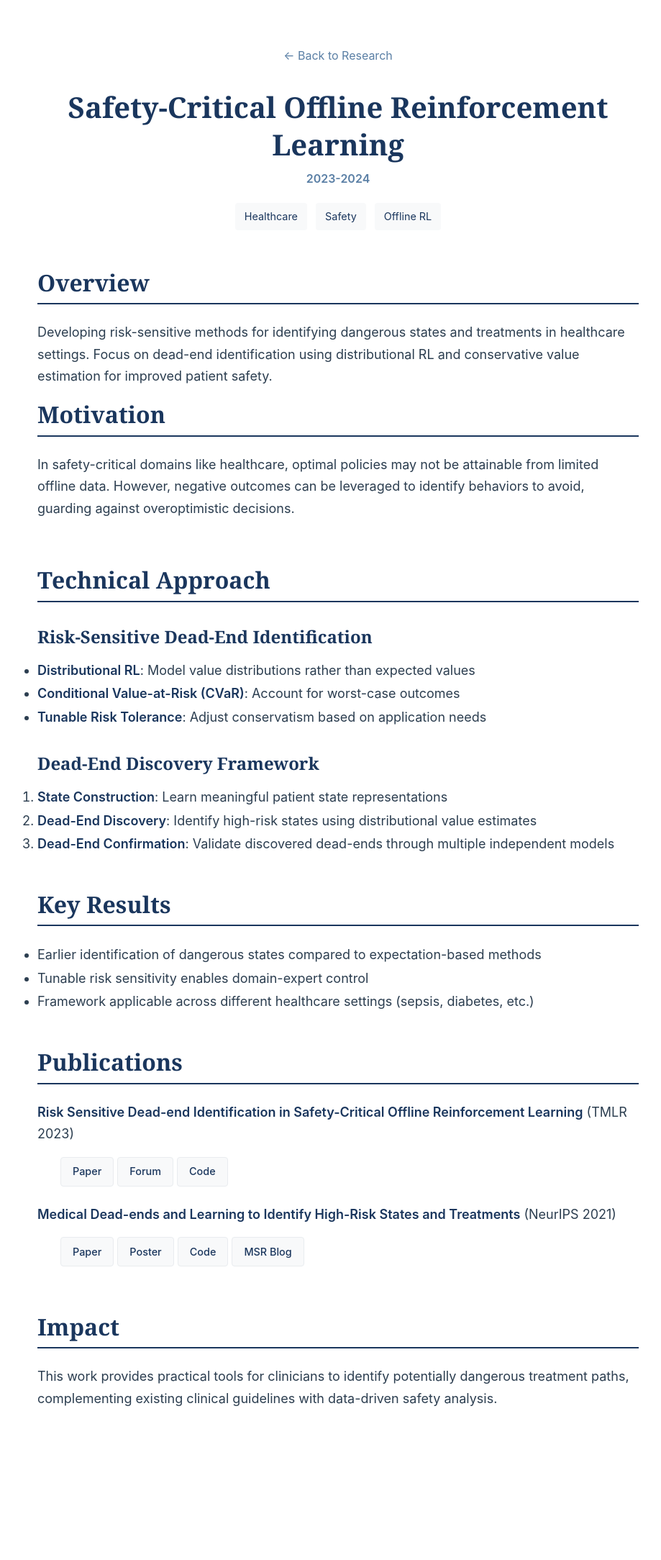
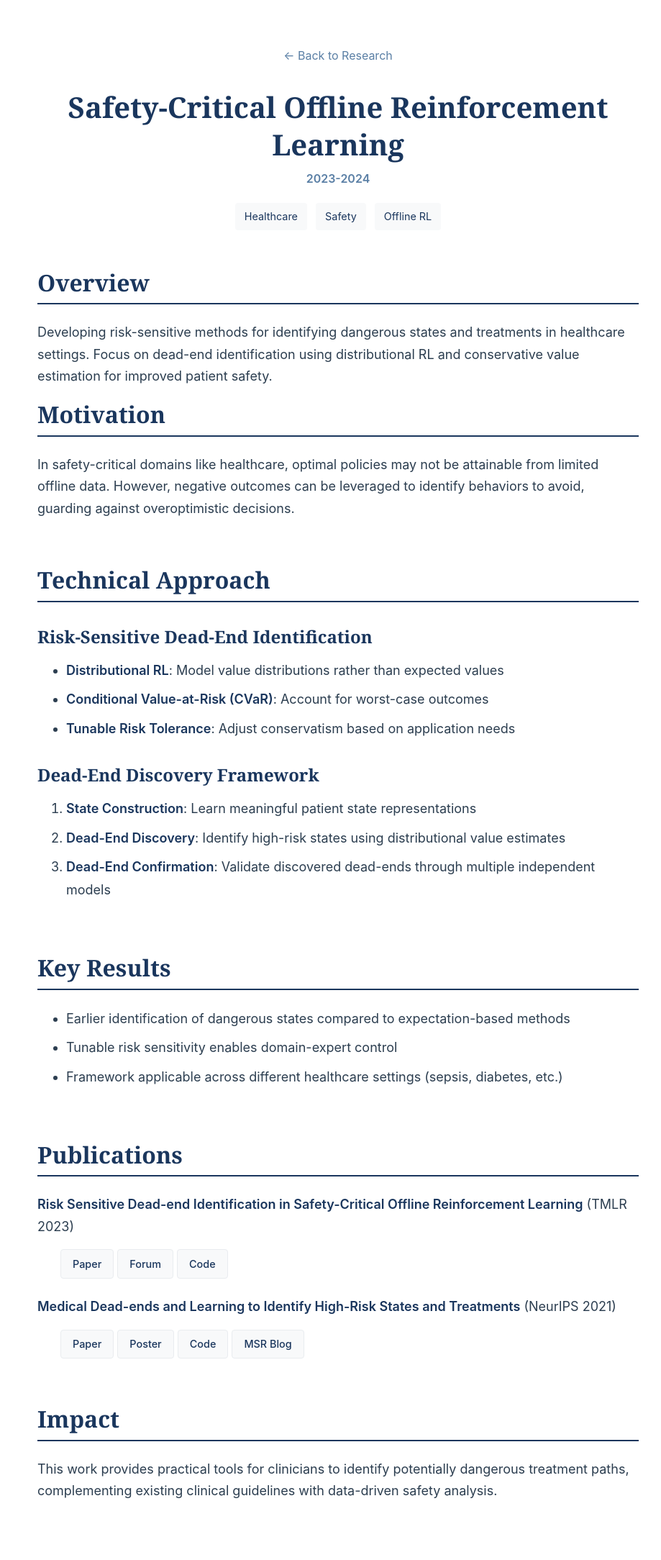
Before and after one commit to twkillian/twkillian.github.io, a Jekyll site: the page built from _research/safety-critical-offline-rl.md, in a window 1280 px wide. Shown: the whole page at 72% size, without its empty margins (170-1089 px from the left). Built offline with Jekyll 4.4.1, drawn with Linux system fonts in a browser that asks for light colours; before the commit the page ends 2039 px from its top, so only the background shows below that.

Commit message:
Add proper indentation for lists in blog post content
Added left margin and padding to ul/ol elements within post content
to ensure list items are properly indented.

Co-Authored-By: Claude Sonnet 4.5 <noreply@anthropic.com>

```diff
--- a/assets/css/style.css
+++ b/assets/css/style.css
@@ -473,6 +473,18 @@ em {
   border-radius: 8px;
 }
 
+.post-content ul,
+.post-content ol {
+  margin-left: 2rem;
+  margin-bottom: 1.5rem;
+  padding-left: 0.5rem;
+}
+
+.post-content li {
+  margin-bottom: 0.5rem;
+  line-height: 1.8;
+}
+
 /* === Footer === */
 footer {
   background-color: var(--navy);
```
